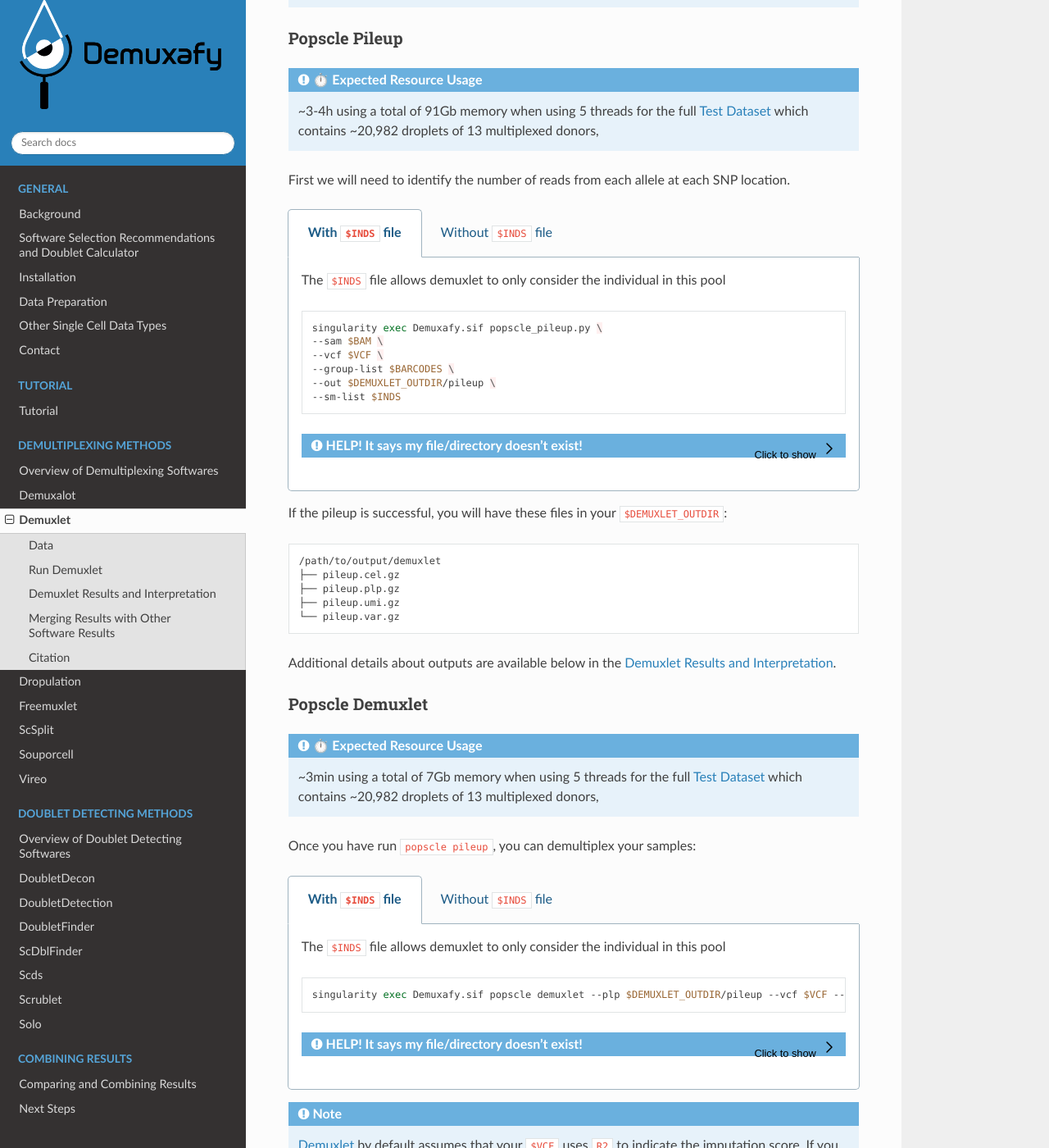
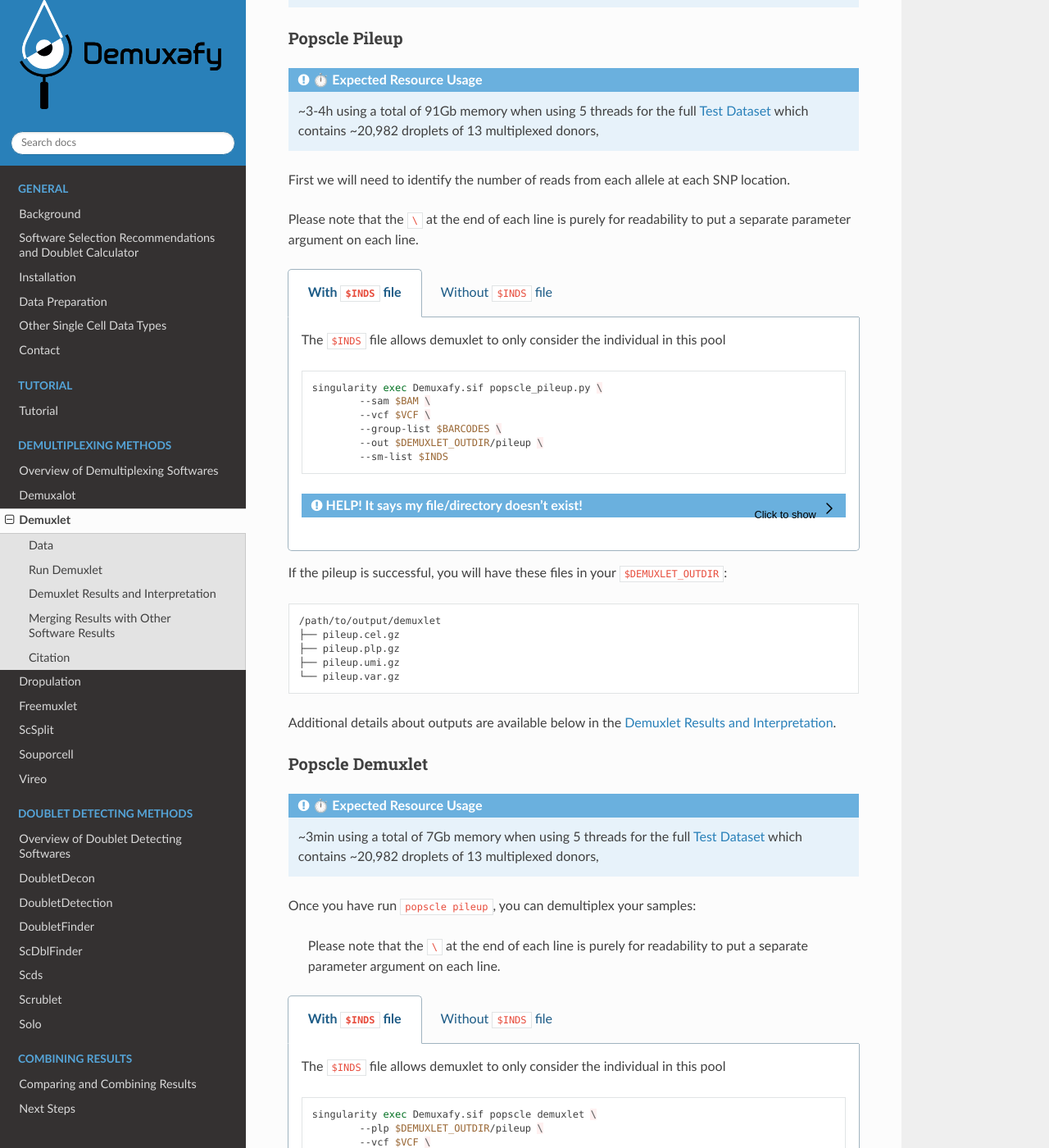
Before and after one commit to drneavin/Demultiplexing_Doublet_Detecting_Docs, a Sphinx documentation site: the page built from docs/source/Demuxlet.rst, in a window 1280 px wide and 1400 px high, scrolled down 1252 px. Shown: the whole window at 82% size. Built offline with Sphinx 7.4.7 and the Read the Docs theme 2.0.0, drawn with Linux system fonts in a browser that asks for light colours; some of the changed text lies outside the part shown.

```diff
--- a/docs/source/Demuxlet.rst
+++ b/docs/source/Demuxlet.rst
@@ -77,6 +77,8 @@ Popscle Pileup
 
 First we will need to identify the number of reads from each allele at each SNP location.
 
+Please note that the ``\`` at the end of each line is purely for readability to put a separate parameter argument on each line.
+
 .. tabs::
 
   .. tab:: With ``$INDS`` file
@@ -86,11 +88,11 @@ First we will need to identify the number of reads from each allele at each SNP
     .. code-block:: bash
 
       singularity exec Demuxafy.sif popscle_pileup.py \
-      --sam $BAM \
-      --vcf $VCF \
-      --group-list $BARCODES \
-      --out $DEMUXLET_OUTDIR/pileup \
-      --sm-list $INDS
+              --sam $BAM \
+              --vcf $VCF \
+              --group-list $BARCODES \
+              --out $DEMUXLET_OUTDIR/pileup \
+              --sm-list $INDS
 
     .. admonition:: HELP! It says my file/directory doesn't exist!
       :class: dropdown
@@ -108,7 +110,11 @@ First we will need to identify the number of reads from each allele at each SNP
 
     .. code-block:: bash
 
-      singularity exec Demuxafy.sif popscle dsc-pileup --sam $BAM --vcf $VCF --group-list $BARCODES --out $DEMUXLET_OUTDIR/pileup
+      singularity exec Demuxafy.sif popscle dsc-pileup \
+              --sam $BAM \
+              --vcf $VCF \
+              --group-list $BARCODES \
+              --out $DEMUXLET_OUTDIR/pileup
 
     .. admonition:: HELP! It says my file/directory doesn't exist!
       :class: dropdown
@@ -140,6 +146,7 @@ Popscle Demuxlet
 
 Once you have run ``popscle pileup``, you can demultiplex your samples:
 
+    Please note that the ``\`` at the end of each line is purely for readability to put a separate parameter argument on each line.
 
 .. tabs::
 
@@ -149,7 +156,15 @@ Once you have run ``popscle pileup``, you can demultiplex your samples:
 
     .. code-block:: bash
 
-      singularity exec Demuxafy.sif popscle demuxlet --plp $DEMUXLET_OUTDIR/pileup --vcf $VCF --field $FIELD --group-list $BARCODES --geno-error-coeff 1.0 --geno-error-offset 0.05 --out $DEMUXLET_OUTDIR/demuxlet --sm-list $INDS
+      singularity exec Demuxafy.sif popscle demuxlet \
+              --plp $DEMUXLET_OUTDIR/pileup \
+              --vcf $VCF \
+              --field $FIELD \
+              --group-list $BARCODES \
+              --geno-error-coeff 1.0 \
+              --geno-error-offset 0.05 \
+              --out $DEMUXLET_OUTDIR/demuxlet \
+              --sm-list $INDS
 
     .. admonition:: HELP! It says my file/directory doesn't exist!
       :class: dropdown
@@ -166,7 +181,14 @@ Once you have run ``popscle pileup``, you can demultiplex your samples:
 
     .. code-block:: bash
 
-      singularity exec Demuxafy.sif popscle demuxlet --plp $DEMUXLET_OUTDIR/pileup --vcf $VCF --field $FIELD --group-list $BARCODES --geno-error-coeff 1.0 --geno-error-offset 0.05 --out $DEMUXLET_OUTDIR/demuxlet
+      singularity exec Demuxafy.sif popscle demuxlet \
+              --plp $DEMUXLET_OUTDIR/pileup \
+              --vcf $VCF \
+              --field $FIELD \
+              --group-list $BARCODES \
+              --geno-error-coeff 1.0 \
+              --geno-error-offset 0.05 \
+              --out $DEMUXLET_OUTDIR/demuxlet
 
     .. admonition:: HELP! It says my file/directory doesn't exist!
       :class: dropdown
```
Also changed, not shown: docs/source/Freemuxlet.rst (+15 -2 lines), docs/source/Souporcell.rst (+7 -1 lines), docs/source/Vireo.rst (+37 -26 lines), 6 other files.
